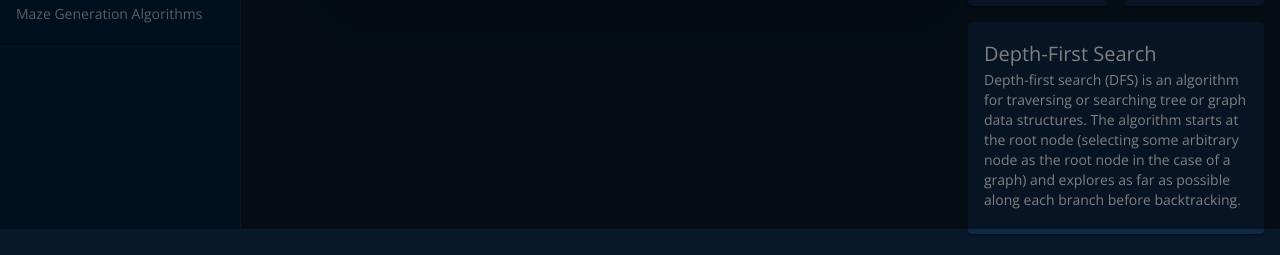
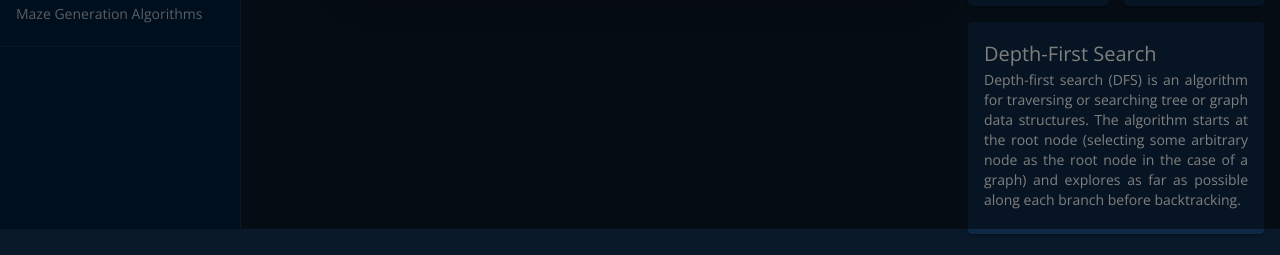
Before and after one commit to jayden-woo/Pathfinding-Visualizer, a React (Create React App) app: page / in a window 1280 px wide. Shown: the part 571-826 px from the top of the page. Built offline with nearby package versions, Linux system fonts and the light colour scheme.

Commit message:
Miscellaneous updates including tutorial background and grid transition

```diff
--- a/src/components/App.jsx
+++ b/src/components/App.jsx
@@ -11,7 +11,7 @@ const darkTheme = createTheme({
     background: {
       default: "#0a1929",
       paper: "#001e3c",
-      tutorial: "#001b36",
+      tutorial: "#001830",
     },
     divider: "#132f4c",
     action: {
--- a/src/components/Info.jsx
+++ b/src/components/Info.jsx
@@ -182,7 +182,9 @@ const Info = () => {
           <Card sx={{ my: 1, ml: { xs: 2, lg: 0 }, mr: 2, backgroundColor: "background.paper" }}>
             <CardContent>
               <Typography variant="h6">{algoInfo.title}</Typography>
-              <Typography variant="body2">{algoInfo.description}</Typography>
+              <Typography variant="body2" sx={{ textAlign: "justify" }}>
+                {algoInfo.description}
+              </Typography>
             </CardContent>
           </Card>
         </Grid>
--- a/src/styles/style.scss
+++ b/src/styles/style.scss
@@ -33,13 +33,16 @@ body {
 
   &.queued {
     background-color: $node-queued-colour;
+    transition: background-color 100ms ease-in-out;
   }
 
   &.explored {
     background-color: $node-explored-colour;
+    transition: background-color 200ms ease-in-out;
   }
 
   &.path {
     background-color: $node-path-colour;
+    transition: background-color 220ms ease-in-out;
   }
 }
```
